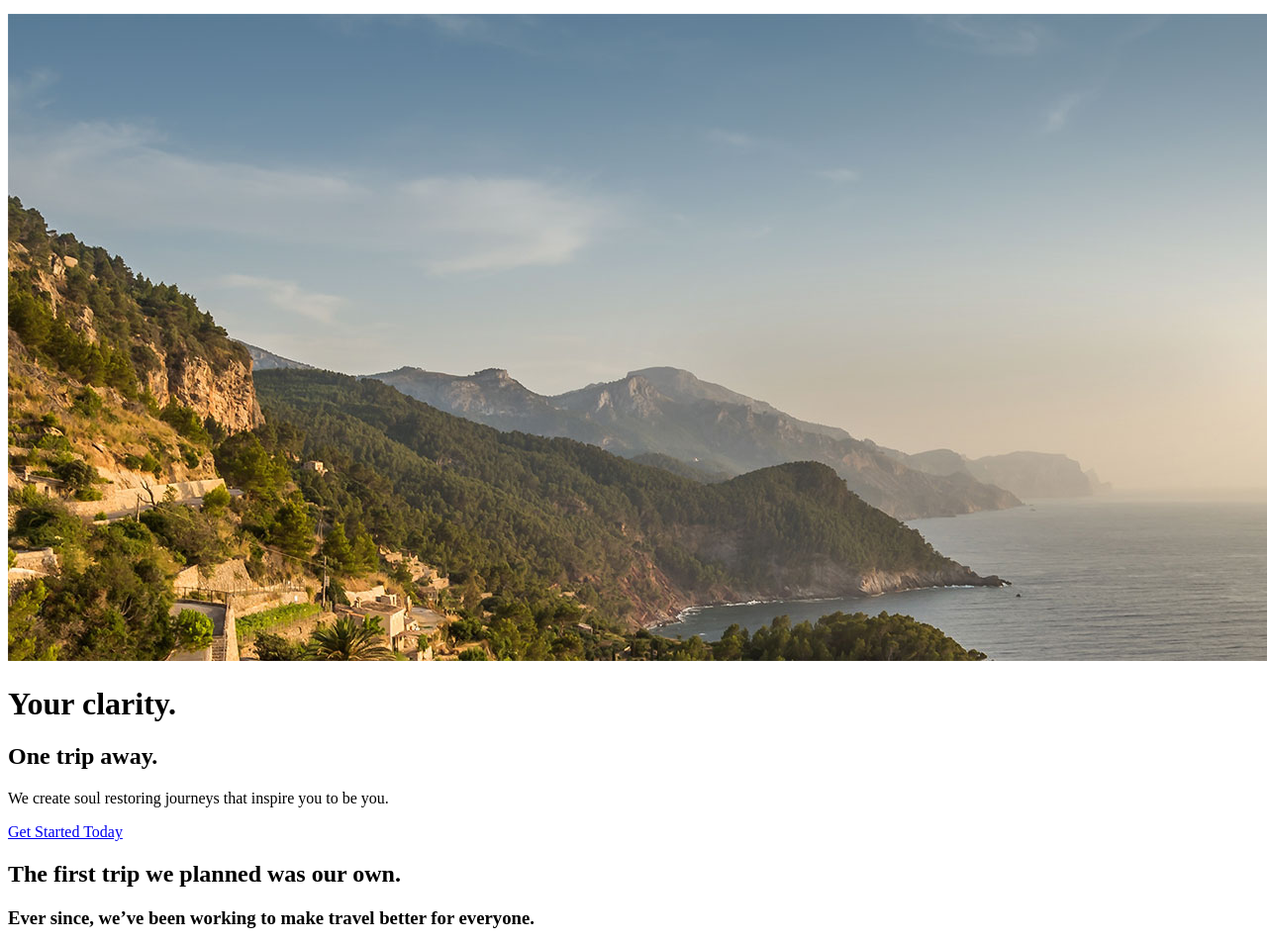
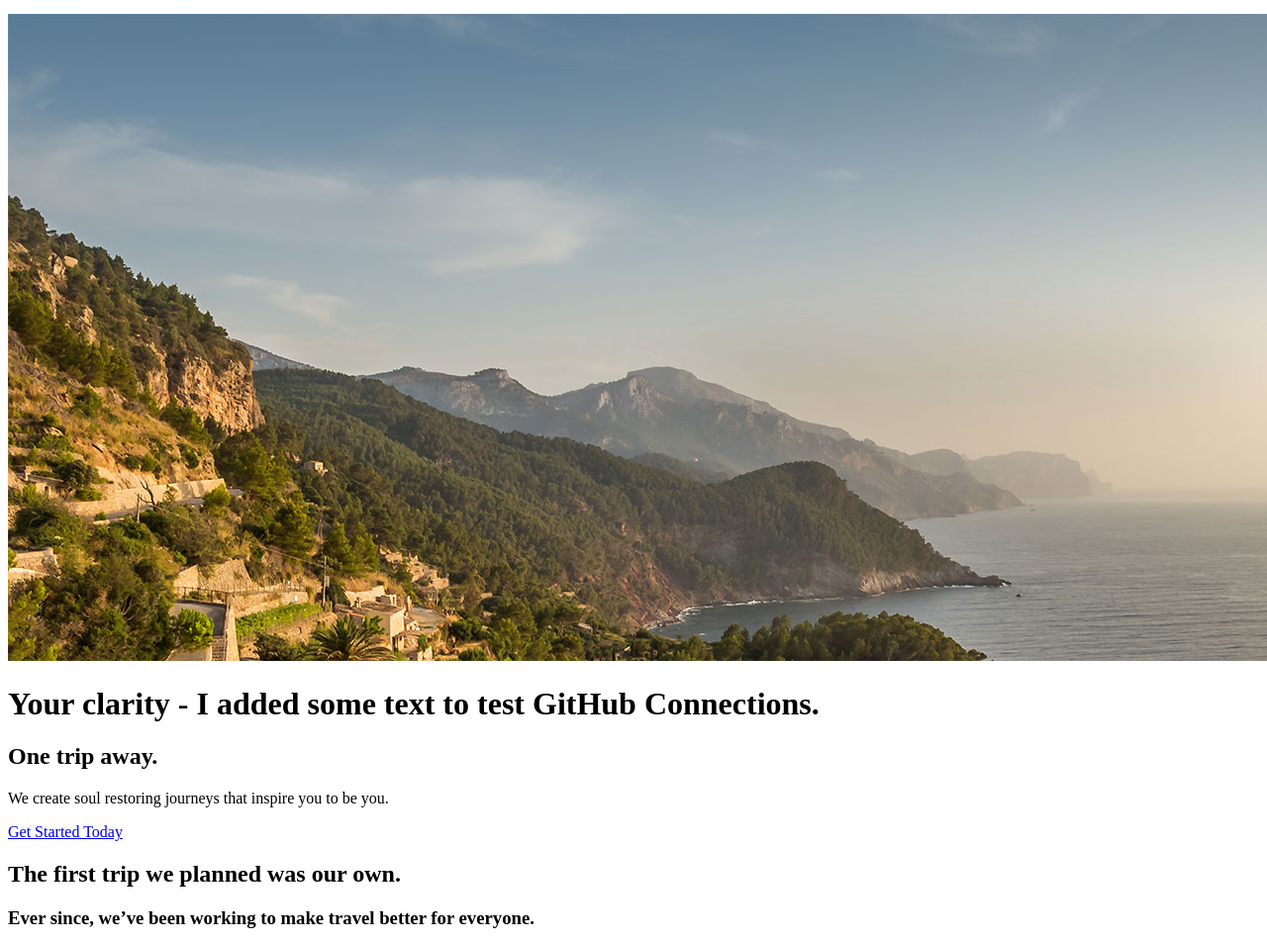
Before and after one commit to icanandiwill23/travel-one, a plain HTML site: page app/index.html in a window 1280 px wide. Shown: the part 144-1097 px from the top of the page at 99% size. Drawn offline with Linux system fonts and the light colour scheme.

Commit message:
Testing GitHub Connection

```diff
--- a/app/index.html
+++ b/app/index.html
@@ -22,7 +22,7 @@
 
   <div class="large-hero">
     <img src="assets/images/hero--large.jpg">
-    <h1>Your clarity.</h1>
+    <h1>Your clarity - I added some text to test GitHub Connections.</h1>
     <h2>One trip away.</h2>
     <p>We create soul restoring journeys that inspire you to be you.</p>
     <p><a href="#">Get Started Today</a></p>
```
